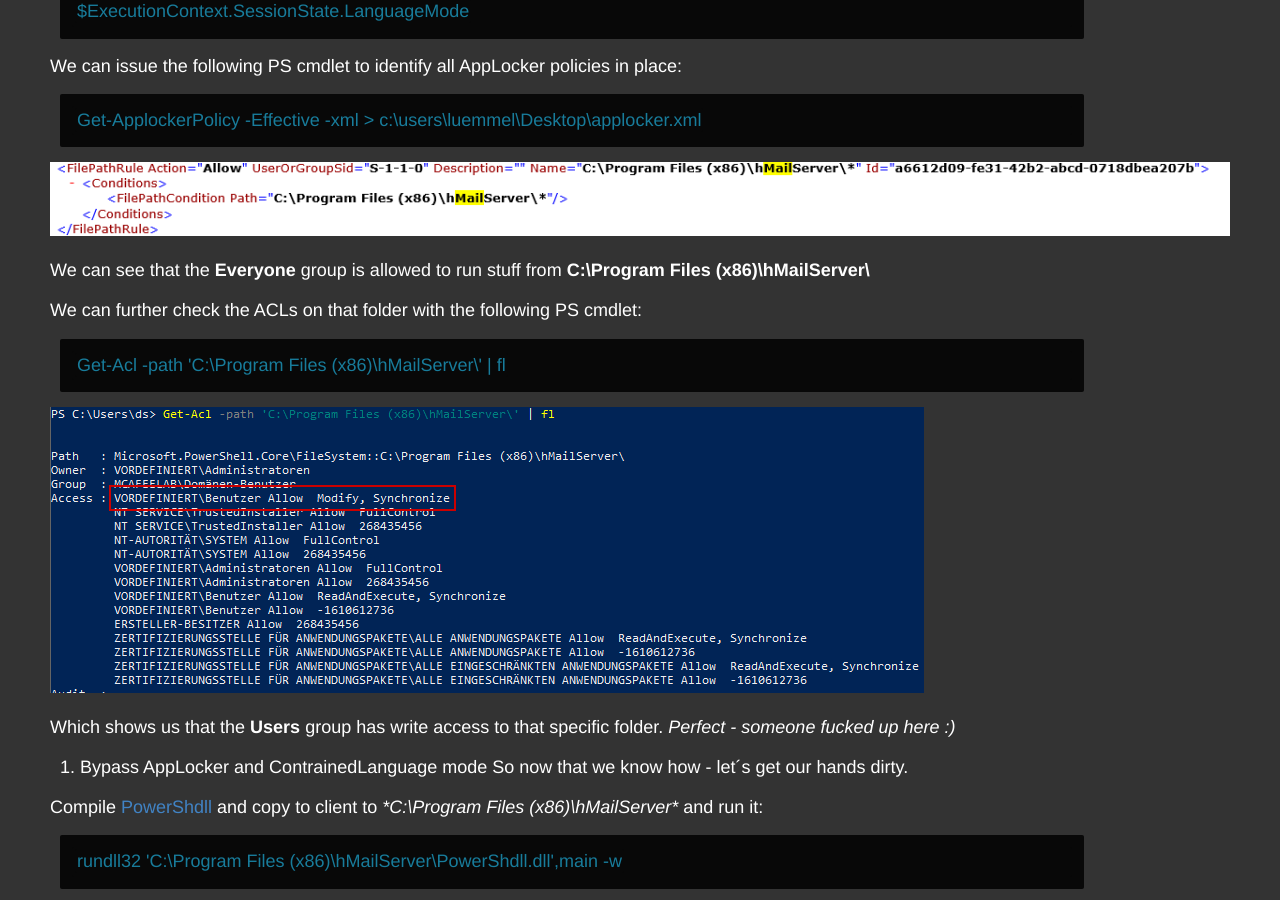
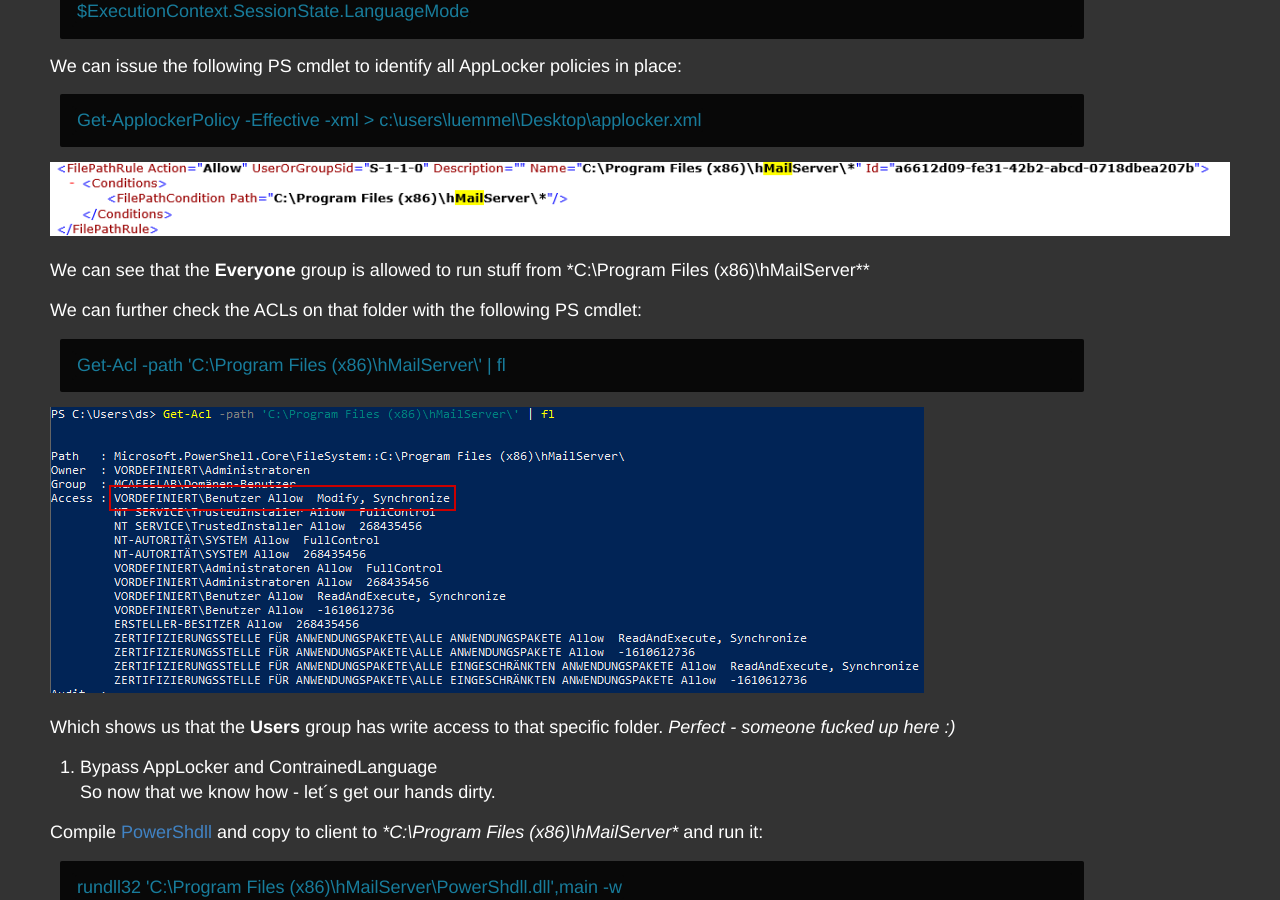
Before and after one commit to LuemmelSec/LuemmelSec.github.io, a Jekyll site: the page built from _posts/2021-01-16-Circumventing-Countermeasures-In-AD.md, in a window 1280 px wide and 900 px high, scrolled down 9301 px. Built offline with Jekyll 4.4.1, drawn with Linux system fonts in a browser that asks for light colours.

Commit message:
Update 2021-01-16-Circumventing-Countermeasures-In-AD.md

````diff
--- a/_posts/2021-01-16-Circumventing-Countermeasures-In-AD.md
+++ b/_posts/2021-01-16-Circumventing-Countermeasures-In-AD.md
@@ -169,7 +169,7 @@ Get-ApplockerPolicy -Effective -xml > c:\users\luemmel\Desktop\applocker.xml
 
 ![broken]({{ site.baseurl }}/images/2021-16-01/applocker_allow_dll.png  "Allow dll")
 
-We can see that the **Everyone** group is allowed to run stuff from **C:\Program Files (x86)\hMailServer\\**
+We can see that the **Everyone** group is allowed to run stuff from *C:\Program Files (x86)\hMailServer\*\*
 
 We can further check the ACLs on that folder with the following PS cmdlet:
 ```
@@ -180,7 +180,7 @@ Get-Acl -path 'C:\Program Files (x86)\hMailServer\' | fl
 
 Which shows us that the **Users** group has write access to that specific folder. *Perfect - someone fucked up here :)*
 
-2. Bypass AppLocker and ContrainedLanguage mode
+2. Bypass AppLocker and ContrainedLanguage
 So now that we know how - let´s get our hands dirty.
 
 Compile [PowerShdll](https://github.com/p3nt4/PowerShdll) and copy to client to **C:\Program Files (x86)\hMailServer\** and run it:
````
